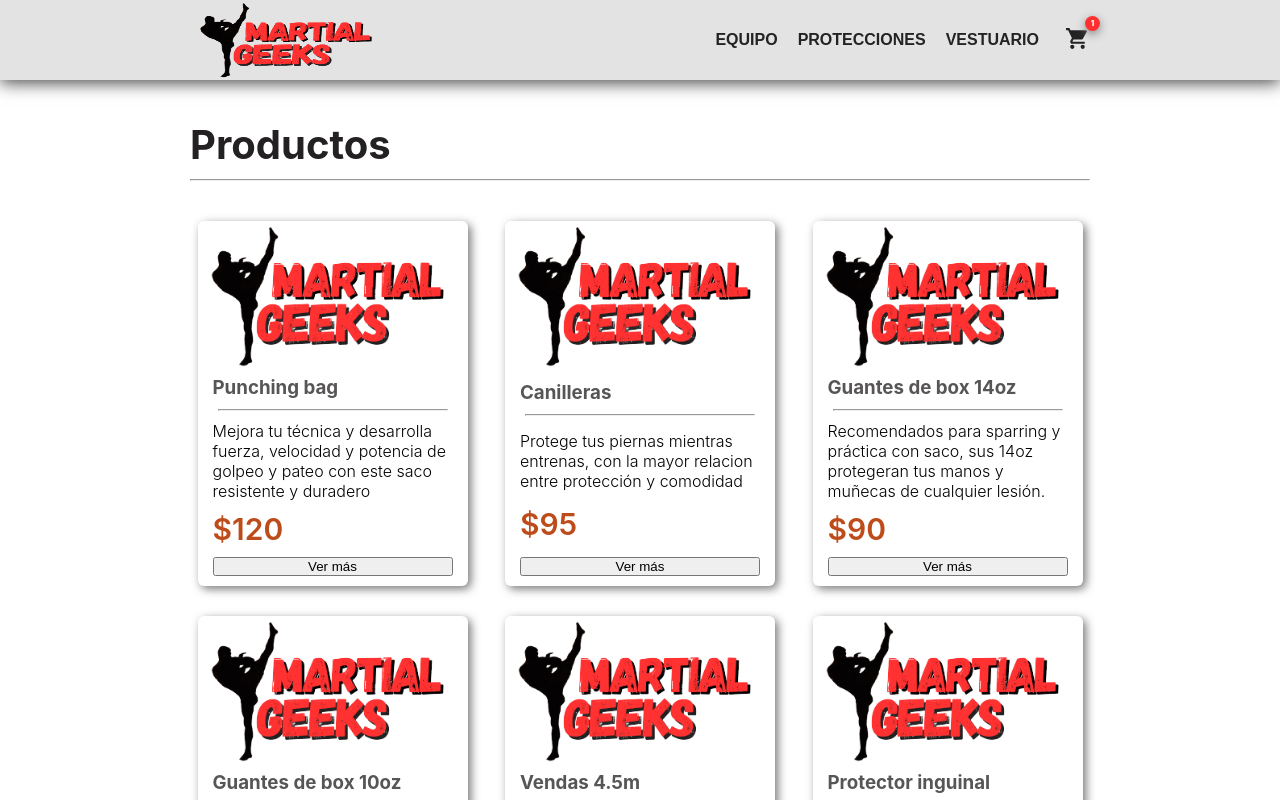
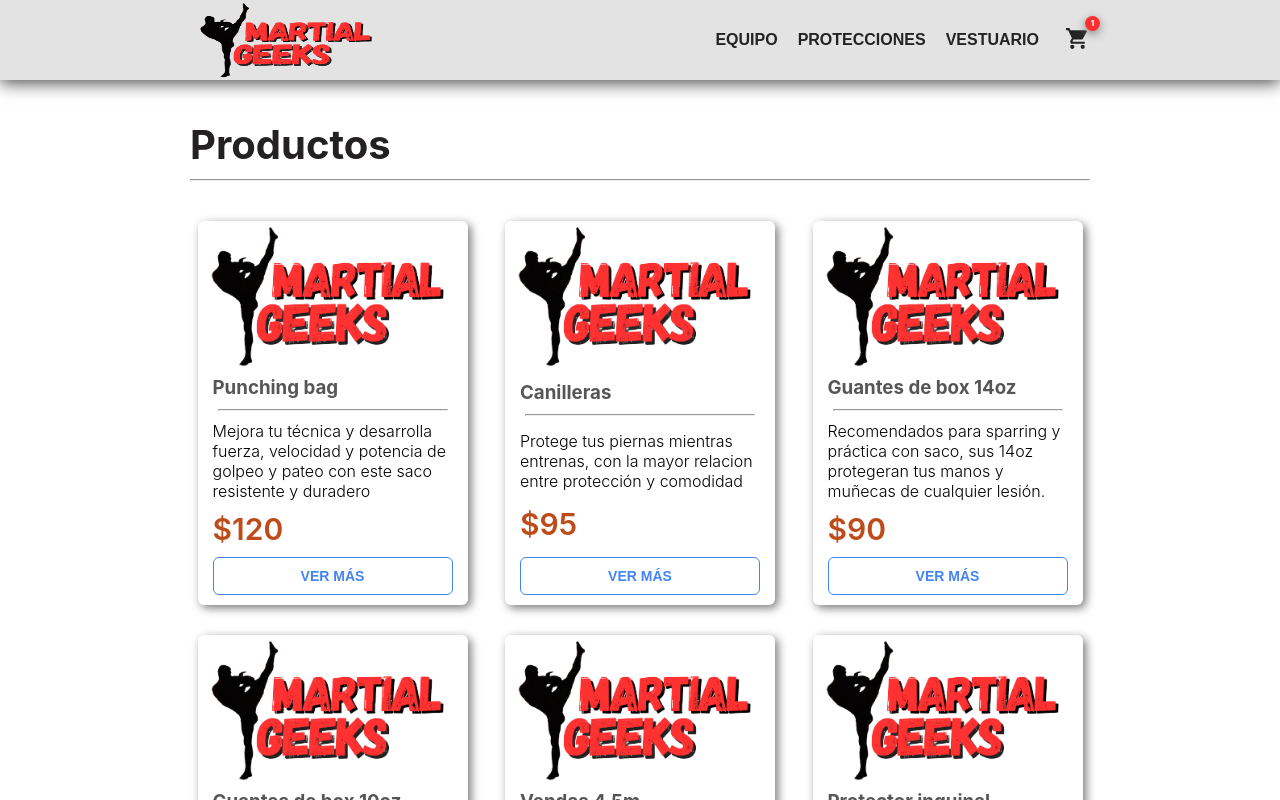
Before and after one commit to beykerestrada/martial-geeks, a React (Create React App) app: page / in a window 1280 px wide. Shown: the top 800 px of the page. Built offline with nearby package versions, Linux system fonts and the light colour scheme.

Commit message:
Cambios en los botones de las cards

```diff
--- a/src/components/Item/Item.scss
+++ b/src/components/Item/Item.scss
@@ -1,3 +1,4 @@
+@import url(../Button/SecondaryButton.scss);
 .product-card {
     display: flex;
     flex-direction: column;
```
